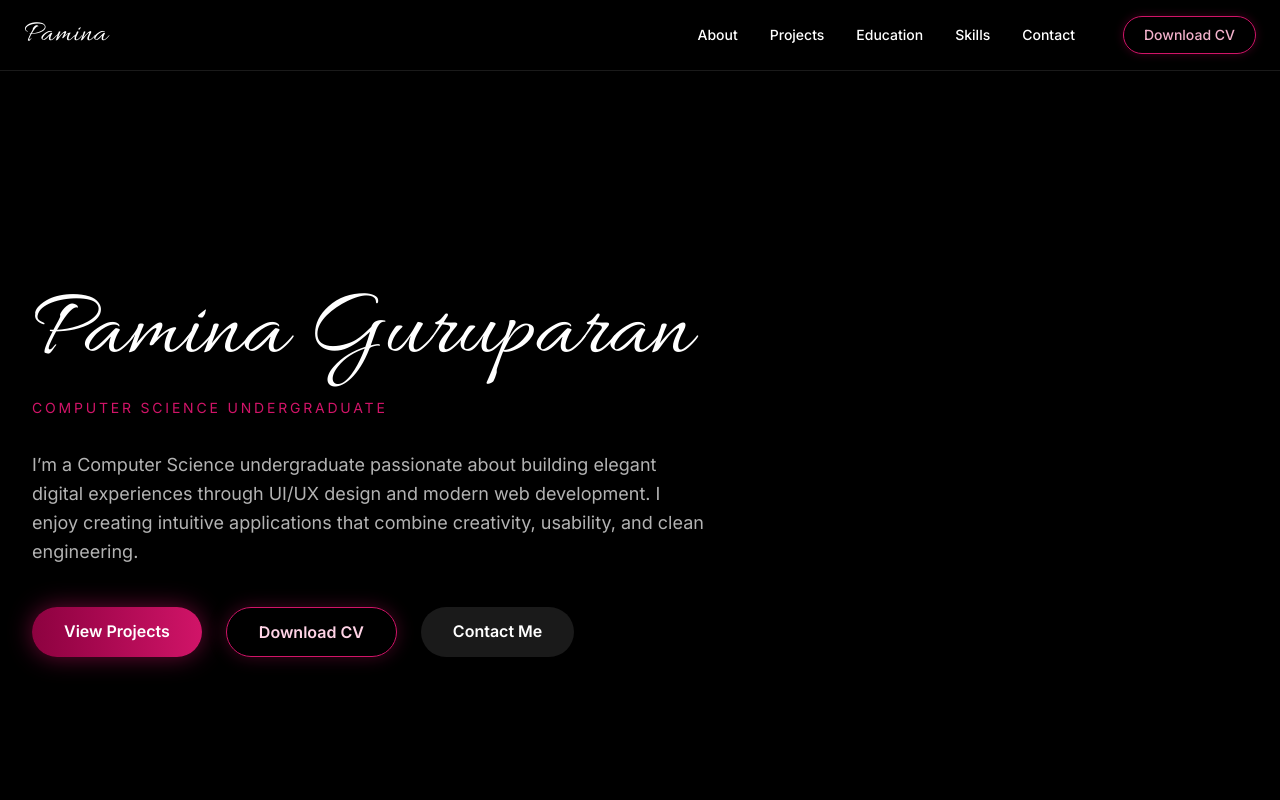
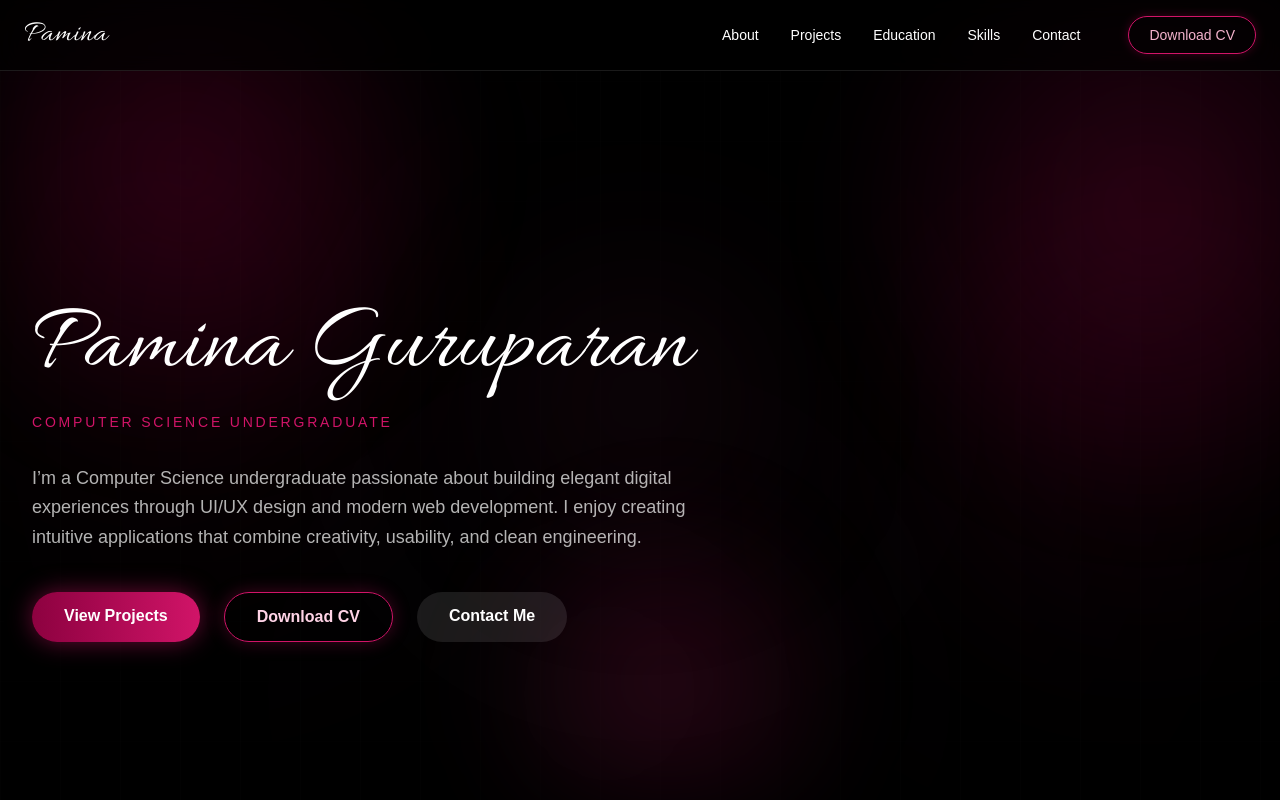
Before and after one commit to pamina-guru/pamina-portfolio, a React (Vite) app: page / in a window 1280 px wide. Shown: the top 800 px of the page. Built offline with nearby package versions, Linux system fonts and the light colour scheme.

Commit message:
Added a dynamic background in Murray

```diff
--- a/src/App.jsx
+++ b/src/App.jsx
@@ -7,11 +7,13 @@ import Education from "./components/Education";
 import Skills from "./components/Skills";
 import Contact from "./components/Contact";
 import Footer from "./components/Footer";
+import DynamicBackground from "./components/DynamicBackground";
 
 function App() {
   return (
-    <div className="bg-black text-white min-h-screen">
+    <div className="animated-site-bg relative min-h-screen overflow-x-hidden text-white">
       <Navbar />
+      <DynamicBackground />
       <Hero />
       <About />
       <Projects />
--- /dev/null
+++ b/src/components/BackgroundEffects.jsx
@@ -0,0 +1,18 @@
+function BackgroundEffects() {
+  return (
+    <div className="pointer-events-none fixed inset-0 z-0 overflow-hidden bg-black">
+      {/* animated aurora blobs */}
+      <div className="absolute -left-24 top-10 h-96 w-96 rounded-full bg-[#8D0240]/30 blur-[140px] animate-blob1" />
+      <div className="absolute right-[-80px] top-40 h-[28rem] w-[28rem] rounded-full bg-[#b10352]/25 blur-[150px] animate-blob2" />
+      <div className="absolute bottom-[-100px] left-1/3 h-[26rem] w-[26rem] rounded-full bg-[#d11468]/20 blur-[140px] animate-blob3" />
+
+      {/* moving grid */}
+      <div className="absolute inset-0 moving-grid opacity-20" />
+
+      {/* soft vignette */}
+      <div className="absolute inset-0 bg-[radial-gradient(circle,transparent_45%,rgba(0,0,0,0.72)_100%)]" />
+    </div>
+  );
+}
+
+export default BackgroundEffects;
--- a/src/components/Contact.jsx
+++ b/src/components/Contact.jsx
@@ -2,7 +2,7 @@ function Contact() {
   return (
     <section
       id="contact"
-      className="relative bg-black px-6 py-24 text-white overflow-hidden"
+      className="relative px-6 py-24 text-white overflow-hidden"
     >
       {/* background glow */}
       <div className="pointer-events-none absolute inset-0">
--- /dev/null
+++ b/src/components/DynamicBackground.jsx
@@ -0,0 +1,47 @@
+import { useEffect, useState } from "react";
+
+function DynamicBackground() {
+  const [mouse, setMouse] = useState({ x: 50, y: 50 });
+
+  useEffect(() => {
+    const handleMove = (e) => {
+      const x = (e.clientX / window.innerWidth) * 100;
+      const y = (e.clientY / window.innerHeight) * 100;
+      setMouse({ x, y });
+    };
+
+    window.addEventListener("mousemove", handleMove);
+    return () => window.removeEventListener("mousemove", handleMove);
+  }, []);
+
+  return (
+    <div className="pointer-events-none fixed inset-0 -z-10 overflow-hidden bg-black">
+      {/* soft base vignette */}
+      <div className="absolute inset-0 bg-[radial-gradient(circle_at_center,rgba(255,255,255,0.03),transparent_40%),radial-gradient(circle_at_top,rgba(141,2,64,0.08),transparent_28%),#000]" />
+
+      {/* floating liquid blobs */}
+      <div className="liquid-blob blob-dark" />
+      <div className="liquid-blob blob-murrey" />
+      <div className="liquid-blob blob-light" />
+
+      {/* cursor follower glow */}
+      <div
+        className="absolute h-72 w-72 -translate-x-1/2 -translate-y-1/2 rounded-full blur-[90px] transition-all duration-300 ease-out"
+        style={{
+          left: `${mouse.x}%`,
+          top: `${mouse.y}%`,
+          background:
+            "radial-gradient(circle, rgba(255,255,255,0.10) 0%, rgba(141,2,64,0.12) 35%, rgba(0,0,0,0) 75%)",
+        }}
+      />
+
+      {/* subtle moving grid */}
+      <div className="subtle-grid absolute inset-0" />
+
+      {/* dark vignette */}
+      <div className="absolute inset-0 bg-[radial-gradient(circle,transparent_45%,rgba(0,0,0,0.72)_100%)]" />
+    </div>
+  );
+}
+
+export default DynamicBackground;
--- a/src/components/Hero.jsx
+++ b/src/components/Hero.jsx
@@ -1,6 +1,6 @@
 function Hero() {
   return (
-    <section className="min-h-screen flex items-center bg-black text-white px-8">
+    <section className="min-h-screen flex items-center px-8 text-white">
       <div className="max-w-4xl">
         {/* Name */}
         <h1 className="signature-name text-7xl md:text-8xl text-white">
--- a/src/components/Projects.jsx
+++ b/src/components/Projects.jsx
@@ -58,7 +58,7 @@ function Projects() {
   ];
 
   return (
-    <section id="projects" className="relative bg-black px-6 py-24 text-white">
+    <section id="projects" className="relative px-6 py-24 text-white">
       <div className="mx-auto max-w-6xl">
         {/* Heading */}
         <div className="mb-20 text-center">
--- a/src/components/Skills.jsx
+++ b/src/components/Skills.jsx
@@ -52,7 +52,7 @@ function Skills() {
   return (
     <section
       id="skills"
-      className="relative overflow-hidden bg-black px-6 py-24 text-white"
+      className="relative overflow-hidden px-6 py-24 text-white"
     >
       <div className="pointer-events-none absolute inset-0">
         <div className="absolute left-[-100px] top-10 h-72 w-72 rounded-full bg-[#8D0240]/18 blur-[130px]" />
--- a/src/index.css
+++ b/src/index.css
@@ -27,3 +27,344 @@ body {
 .allura-font {
   font-family: "Allura", cursive;
 }
+
+@keyframes floatOne {
+  0%,
+  100% {
+    transform: translate(0, 0) scale(1);
+  }
+  50% {
+    transform: translate(60px, 40px) scale(1.08);
+  }
+}
+
+@keyframes floatTwo {
+  0%,
+  100% {
+    transform: translate(0, 0) scale(1);
+  }
+  50% {
+    transform: translate(-50px, 60px) scale(1.06);
+  }
+}
+
+@keyframes floatThree {
+  0%,
+  100% {
+    transform: translate(0, 0) scale(1);
+  }
+  50% {
+    transform: translate(40px, -40px) scale(1.1);
+  }
+}
+
+@keyframes gridMove {
+  0% {
+    transform: translateY(0);
+  }
+  100% {
+    transform: translateY(60px);
+  }
+}
+
+@keyframes blob1 {
+  0%,
+  100% {
+    transform: translate(0, 0) scale(1);
+  }
+  50% {
+    transform: translate(90px, 50px) scale(1.12);
+  }
+}
+
+@keyframes blob2 {
+  0%,
+  100% {
+    transform: translate(0, 0) scale(1);
+  }
+  50% {
+    transform: translate(-70px, 80px) scale(1.08);
+  }
+}
+
+@keyframes blob3 {
+  0%,
+  100% {
+    transform: translate(0, 0) scale(1);
+  }
+  50% {
+    transform: translate(60px, -60px) scale(1.1);
+  }
+}
+
+.animate-blob1 {
+  animation: blob1 14s ease-in-out infinite;
+}
+
+.animate-blob2 {
+  animation: blob2 18s ease-in-out infinite;
+}
+
+.animate-blob3 {
+  animation: blob3 16s ease-in-out infinite;
+}
+
+.moving-grid {
+  background-image:
+    linear-gradient(rgba(255, 255, 255, 0.07) 1px, transparent 1px),
+    linear-gradient(90deg, rgba(255, 255, 255, 0.07) 1px, transparent 1px);
+  background-size: 60px 60px;
+  animation: gridShift 18s linear infinite;
+}
+
+@keyframes gridShift {
+  0% {
+    transform: translateY(0px);
+  }
+  100% {
+    transform: translateY(60px);
+  }
+}
+
+@import "tailwindcss";
+
+html {
+  scroll-behavior: smooth;
+}
+
+body {
+  margin: 0;
+  background: #000;
+  color: white;
+  font-family: Arial, sans-serif;
+}
+
+* {
+  box-sizing: border-box;
+}
+
+.allura-font {
+  font-family: "Allura", cursive;
+}
+
+.instrument-serif {
+  font-family: "Instrument Serif", serif;
+  font-style: italic;
+}
+
+/* MAIN ANIMATED BACKGROUND */
+.animated-site-bg {
+  position: relative;
+  background:
+    radial-gradient(circle at 20% 20%, rgba(141, 2, 64, 0.18), transparent 28%),
+    radial-gradient(circle at 80% 25%, rgba(177, 3, 82, 0.16), transparent 30%),
+    radial-gradient(
+      circle at 50% 80%,
+      rgba(209, 20, 104, 0.12),
+      transparent 26%
+    ),
+    #000000;
+  isolation: isolate;
+}
+
+.animated-site-bg::before {
+  content: "";
+  position: fixed;
+  inset: 0;
+  z-index: -2;
+  background:
+    radial-gradient(circle at 15% 25%, rgba(141, 2, 64, 0.28), transparent 22%),
+    radial-gradient(circle at 85% 30%, rgba(177, 3, 82, 0.24), transparent 24%),
+    radial-gradient(
+      circle at 50% 85%,
+      rgba(209, 20, 104, 0.18),
+      transparent 20%
+    );
+  filter: blur(40px);
+  animation: blobMove 16s ease-in-out infinite alternate;
+}
+
+.animated-site-bg::after {
+  content: "";
+  position: fixed;
+  inset: 0;
+  z-index: -1;
+  background-image:
+    linear-gradient(rgba(255, 255, 255, 0.05) 1px, transparent 1px),
+    linear-gradient(90deg, rgba(255, 255, 255, 0.05) 1px, transparent 1px);
+  background-size: 60px 60px;
+  opacity: 0.18;
+  animation: gridMove 18s linear infinite;
+}
+
+@keyframes blobMove {
+  0% {
+    transform: translate3d(0, 0, 0) scale(1);
+  }
+  50% {
+    transform: translate3d(30px, -20px, 0) scale(1.08);
+  }
+  100% {
+    transform: translate3d(-25px, 35px, 0) scale(1.04);
+  }
+}
+
+@keyframes gridMove {
+  0% {
+    transform: translateY(0);
+  }
+  100% {
+    transform: translateY(60px);
+  }
+}
+
+/* BLOBS */
+
+.blob {
+  position: absolute;
+  border-radius: 50%;
+  filter: blur(120px);
+  opacity: 0.5;
+}
+
+.blob1 {
+  width: 500px;
+  height: 500px;
+  background: #8d0240;
+  top: 10%;
+  left: -100px;
+  animation: blobMove1 18s infinite alternate ease-in-out;
+}
+
+.blob2 {
+  width: 450px;
+  height: 450px;
+  background: #b10352;
+  top: 40%;
+  right: -120px;
+  animation: blobMove2 22s infinite alternate ease-in-out;
+}
+
+.blob3 {
+  width: 400px;
+  height: 400px;
+  background: #d11468;
+  bottom: -120px;
+  left: 35%;
+  animation: blobMove3 20s infinite alternate ease-in-out;
+}
+
+/* Animations */
+
+@keyframes blobMove1 {
+  0% {
+    transform: translate(0, 0) scale(1);
+  }
+  100% {
+    transform: translate(120px, 80px) scale(1.2);
+  }
+}
+
+@keyframes blobMove2 {
+  0% {
+    transform: translate(0, 0) scale(1);
+  }
+  100% {
+    transform: translate(-120px, 60px) scale(1.15);
+  }
+}
+
+@keyframes blobMove3 {
+  0% {
+    transform: translate(0, 0) scale(1);
+  }
+  100% {
+    transform: translate(80px, -100px) scale(1.25);
+  }
+}
+
+.liquid-blob {
+  position: absolute;
+  border-radius: 50%;
+  filter: blur(110px);
+  opacity: 0.2;
+  mix-blend-mode: screen;
+}
+
+.blob-dark {
+  width: 420px;
+  height: 420px;
+  left: -80px;
+  top: 10%;
+  background: rgba(90, 0, 35, 0.9);
+  animation: floatBlobOne 18s ease-in-out infinite alternate;
+}
+
+.blob-murrey {
+  width: 360px;
+  height: 360px;
+  right: -60px;
+  top: 28%;
+  background: rgba(141, 2, 64, 0.75);
+  animation: floatBlobTwo 22s ease-in-out infinite alternate;
+}
+
+.blob-light {
+  width: 300px;
+  height: 300px;
+  left: 35%;
+  bottom: -60px;
+  background: rgba(255, 255, 255, 0.08);
+  animation: floatBlobThree 20s ease-in-out infinite alternate;
+}
+
+.subtle-grid {
+  background-image:
+    linear-gradient(rgba(255, 255, 255, 0.04) 1px, transparent 1px),
+    linear-gradient(90deg, rgba(255, 255, 255, 0.04) 1px, transparent 1px);
+  background-size: 64px 64px;
+  opacity: 0.14;
+  animation: gridDrift 24s linear infinite;
+}
+
+@keyframes floatBlobOne {
+  0% {
+    transform: translate(0, 0) scale(1);
+    border-radius: 42% 58% 55% 45% / 44% 42% 58% 56%;
+  }
+  100% {
+    transform: translate(90px, 70px) scale(1.12);
+    border-radius: 58% 42% 48% 52% / 38% 57% 43% 62%;
+  }
+}
+
+@keyframes floatBlobTwo {
+  0% {
+    transform: translate(0, 0) scale(1);
+    border-radius: 55% 45% 52% 48% / 50% 42% 58% 50%;
+  }
+  100% {
+    transform: translate(-80px, 60px) scale(1.08);
+    border-radius: 43% 57% 45% 55% / 60% 45% 55% 40%;
+  }
+}
+
+@keyframes floatBlobThree {
+  0% {
+    transform: translate(0, 0) scale(1);
+    border-radius: 48% 52% 60% 40% / 45% 55% 45% 55%;
+  }
+  100% {
+    transform: translate(60px, -80px) scale(1.15);
+    border-radius: 60% 40% 46% 54% / 52% 44% 56% 48%;
+  }
+}
+
+@keyframes gridDrift {
+  0% {
+    transform: translateY(0);
+  }
+  100% {
+    transform: translateY(64px);
+  }
+}
```
